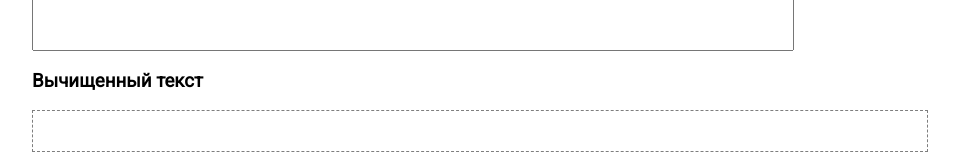
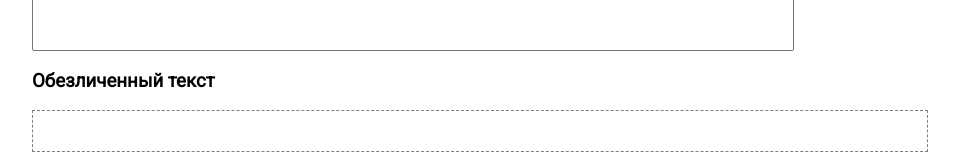
Before and after one commit to DustJoIt/anonimizer-front, a React (Create React App) app: page / in a window 1280 px wide. Shown: the part 399-559 px from the top of the page, without its empty margins (160-1119 px from the left). Built offline with nearby package versions, Linux system fonts and the light colour scheme.

Commit message:
форматирование ответа

```diff
--- a/src/App.css
+++ b/src/App.css
@@ -27,6 +27,7 @@
 
 .ToDisplay {
   border: 1px rgba(0,0,0,0.5) dashed;
+  white-space: pre-line;
   padding: 20px;
 }
 
--- a/src/App.js
+++ b/src/App.js
@@ -47,10 +47,10 @@ function App() {
                 </div>
             </div>
             <div>
-                <h3>Вычищенный текст</h3>
-            <div className="ToDisplay">
-                { displayedText }
-            </div>
+                <h3>Обезличенный текст</h3>
+                <div className="ToDisplay">
+                    { displayedText }
+                </div>
             </div>
         </div>
     );
```
